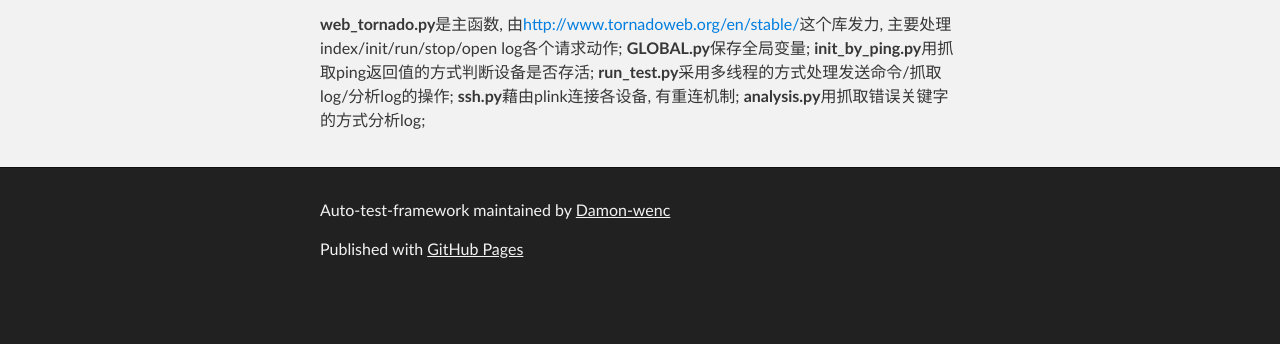
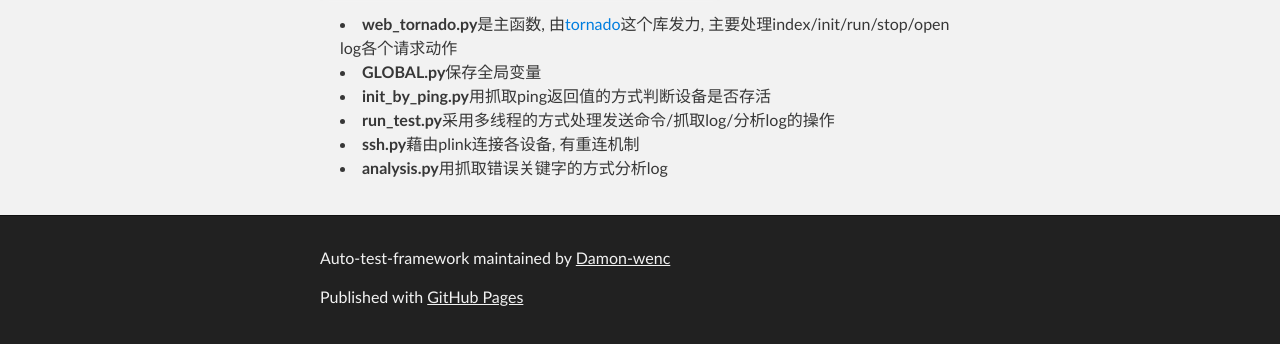
Before and after one commit to Damon-wenc/Auto-Test-Framework, a plain HTML site: page index.html in a window 1280 px wide. Shown: the part 1220-1564 px from the top of the page. Before the commit the page ends 1516 px from the top, so only its background shows below. Drawn offline with Linux system fonts and the light colour scheme.

```diff
--- a/index.html
+++ b/index.html
@@ -61,12 +61,20 @@
 <p>整套代码不到600行, 大体框架如下图
 <img src="https://github.com/Damon-wenc/Auto-Test-Framework/raw/master/examples/structure.png" alt="structure"></p>
 
-<p><strong>web_tornado.py</strong>是主函数, 由<a href="tornado">http://www.tornadoweb.org/en/stable/</a>这个库发力, 主要处理index/init/run/stop/open log各个请求动作;
-<strong>GLOBAL.py</strong>保存全局变量;
-<strong>init_by_ping.py</strong>用抓取ping返回值的方式判断设备是否存活;
-<strong>run_test.py</strong>采用多线程的方式处理发送命令/抓取log/分析log的操作;
-<strong>ssh.py</strong>藉由plink连接各设备, 有重连机制;
-<strong>analysis.py</strong>用抓取错误关键字的方式分析log;</p>
+<ul>
+<li>
+<strong>web_tornado.py</strong>是主函数, 由<a href="http://www.tornadoweb.org/en/stable/">tornado</a>这个库发力, 主要处理index/init/run/stop/open log各个请求动作</li>
+<li>
+<strong>GLOBAL.py</strong>保存全局变量</li>
+<li>
+<strong>init_by_ping.py</strong>用抓取ping返回值的方式判断设备是否存活</li>
+<li>
+<strong>run_test.py</strong>采用多线程的方式处理发送命令/抓取log/分析log的操作</li>
+<li>
+<strong>ssh.py</strong>藉由plink连接各设备, 有重连机制</li>
+<li>
+<strong>analysis.py</strong>用抓取错误关键字的方式分析log</li>
+</ul>
       </section>
     </div>
 
--- a/params.json
+++ b/params.json
@@ -1 +1 @@
-{"name":"Auto-test-framework","tagline":"An automatic & light test system based on html & python; python do the logic, and web(html) display it.","body":"# Auto-Test-Framework\r\n\r\n## English version\r\n\r\n### description\r\nAn automatic &amp; light test framework based on Python &amp; HTML; python do the logic, and web(HTML) display it.\r\n\r\n### \r\n### \r\n### \r\n\r\n## 中文说明\r\n\r\n### 一句话综述\r\n这是一个由Python&HTML构建的轻量级自动化测试框架; Python作逻辑层, HTML来显示.\r\n\r\n### 设计定位\r\n这不是是一个完整的自动化测试系统, 仅仅是一个上层的测试框架, 类似于一个控制中心, 下层的系统内的各种测试并不包含在内, 但是可以通过ssh来发送'start'命令, 通过收集'日志'接口来获取状态log, 等等来完成整套测试. 同时HTML(web)能清晰直白地显示出测试结果, 方便测试员观察.\r\n### 框架\r\n整套代码不到600行, 大体框架如下图\r\n![structure](https://github.com/Damon-wenc/Auto-Test-Framework/raw/master/examples/structure.png)\r\n\r\n**web_tornado.py**是主函数, 由[http://www.tornadoweb.org/en/stable/](tornado)这个库发力, 主要处理index/init/run/stop/open log各个请求动作;\r\n**GLOBAL.py**保存全局变量;\r\n**init_by_ping.py**用抓取ping返回值的方式判断设备是否存活;\r\n**run_test.py**采用多线程的方式处理发送命令/抓取log/分析log的操作;\r\n**ssh.py**藉由plink连接各设备, 有重连机制;\r\n**analysis.py**用抓取错误关键字的方式分析log;\r\n\r\n### \r\n### ","google":"","note":"Don't delete this file! It's used internally to help with page regeneration."}
+{"name":"Auto-test-framework","tagline":"An automatic & light test system based on html & python; python do the logic, and web(html) display it.","body":"# Auto-Test-Framework\r\n\r\n## English version\r\n\r\n### description\r\nAn automatic &amp; light test framework based on Python &amp; HTML; python do the logic, and web(HTML) display it.\r\n\r\n### \r\n### \r\n### \r\n\r\n## 中文说明\r\n\r\n### 一句话综述\r\n这是一个由Python&HTML构建的轻量级自动化测试框架; Python作逻辑层, HTML来显示.\r\n\r\n### 设计定位\r\n这不是是一个完整的自动化测试系统, 仅仅是一个上层的测试框架, 类似于一个控制中心, 下层的系统内的各种测试并不包含在内, 但是可以通过ssh来发送'start'命令, 通过收集'日志'接口来获取状态log, 等等来完成整套测试. 同时HTML(web)能清晰直白地显示出测试结果, 方便测试员观察.\r\n### 框架\r\n整套代码不到600行, 大体框架如下图\r\n![structure](https://github.com/Damon-wenc/Auto-Test-Framework/raw/master/examples/structure.png)\r\n\r\n* **web_tornado.py**是主函数, 由[tornado](http://www.tornadoweb.org/en/stable/)这个库发力, 主要处理index/init/run/stop/open log各个请求动作\r\n* **GLOBAL.py**保存全局变量\r\n* **init_by_ping.py**用抓取ping返回值的方式判断设备是否存活\r\n* **run_test.py**采用多线程的方式处理发送命令/抓取log/分析log的操作\r\n* **ssh.py**藉由plink连接各设备, 有重连机制\r\n* **analysis.py**用抓取错误关键字的方式分析log\r\n\r\n### \r\n### ","google":"","note":"Don't delete this file! It's used internally to help with page regeneration."}
```
